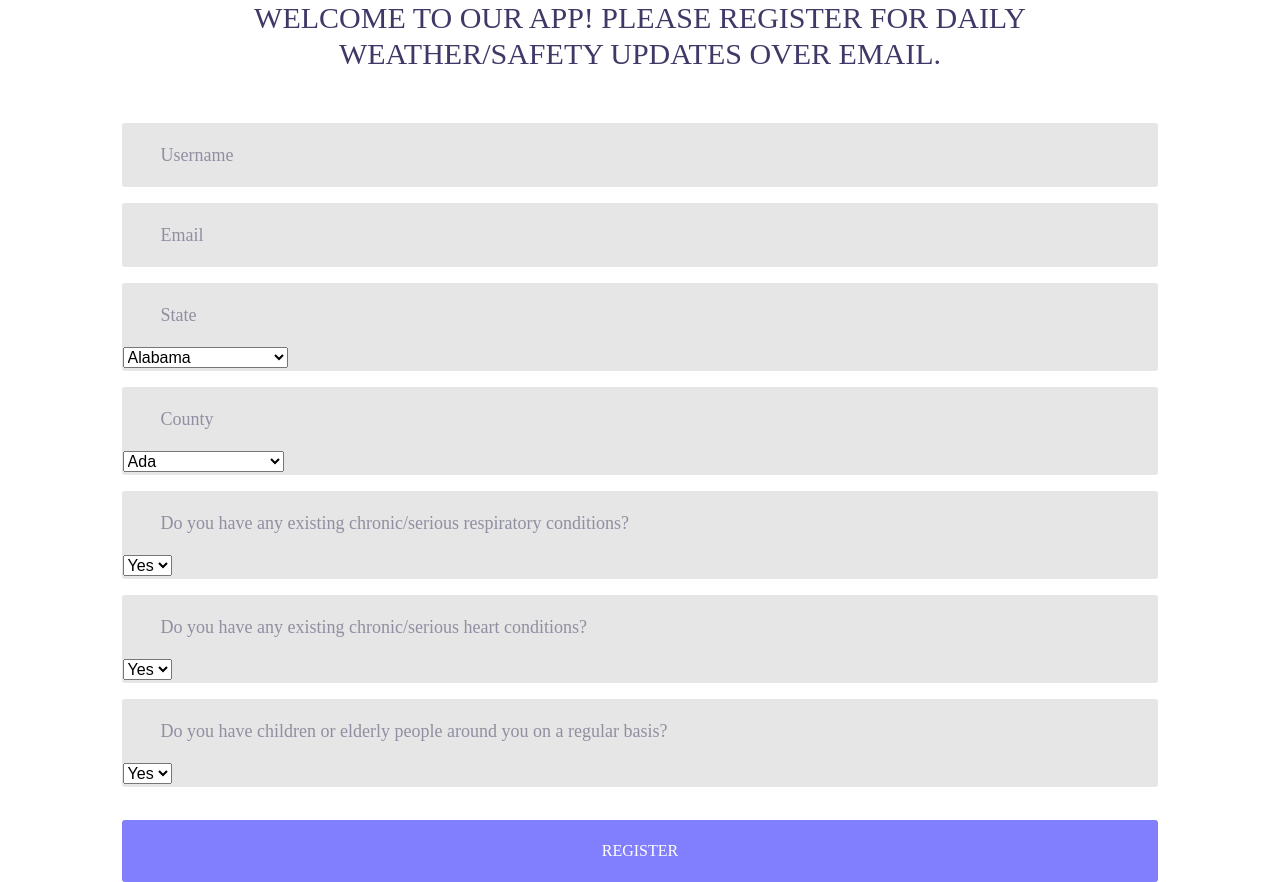
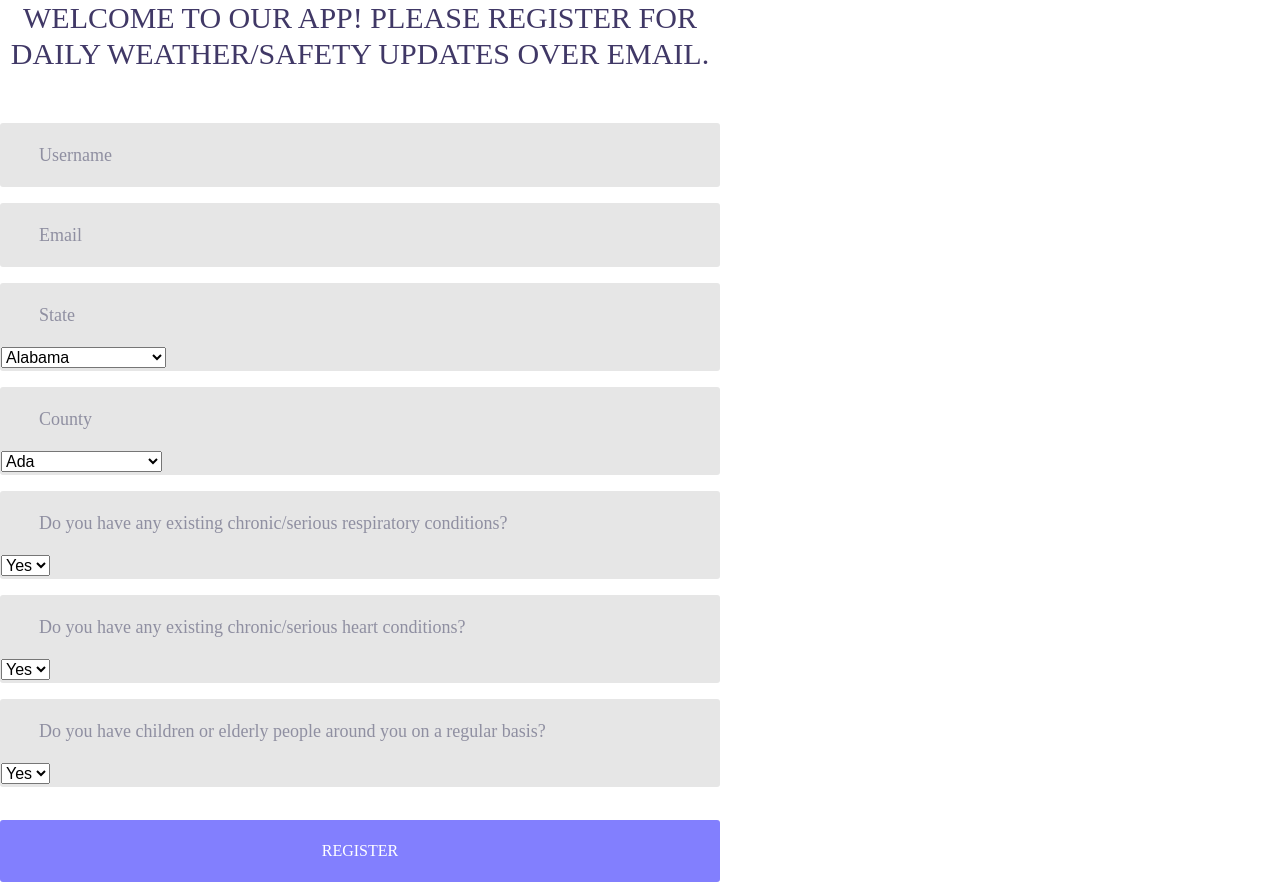
Before and after one commit to sandeepsainath/test-app, a Flask app: page / in a window 1280 px wide. Run offline with Flask 2, Linux system fonts and the light colour scheme; some libraries are stand-ins or nearby versions; some web fonts are replaced.

Commit message:
changes to base

```diff
--- a/templates/base.html
+++ b/templates/base.html
@@ -1,7 +1,7 @@
 <!DOCTYPE html>
 <html lang="en">
 <head>
-    <title>Flask Login</title>
+    <title>Team 020: Weather AQI Prediction App</title>
 	<meta charset="UTF-8">
 	<meta name="viewport" content="width=device-width, initial-scale=1">
 	<link rel="icon" type="image/png" href="{{ url_for('static', filename='images/icons/favicon.ico') }}"/>
@@ -17,9 +17,9 @@
 	<link rel="stylesheet" type="text/css" href="{{ url_for('static', filename='css/main.css')}}">
     <style>
         html, body {
-                width: 90%;
+                width: 75%;
                 height: 100%;
-                margin: auto;
+                margin: left;
                 padding: 0;
             }
     </style>
@@ -94,18 +94,18 @@
             </button>
         </div>
     </form>
-    <div class='tableauPlaceholder' id='viz1638407358201' style='position: relative'>
+    <div class='tableauPlaceholder' id='viz1638408680197' style='position: relative'>
         <noscript>
             <a href='#'>
-                <img alt='DB. Quick View ' src='https:&#47;&#47;public.tableau.com&#47;static&#47;images&#47;KJ&#47;KJNB8Z93N&#47;1_rss.png' style='border: none' />
+                <img alt='DB. Quick View ' src='https:&#47;&#47;public.tableau.com&#47;static&#47;images&#47;2K&#47;2KZNTTZJF&#47;1_rss.png' style='border: none' />
             </a>
         </noscript>
         <object class='tableauViz'  style='display:none;'>
             <param name='host_url' value='https%3A%2F%2Fpublic.tableau.com%2F' />
             <param name='embed_code_version' value='3' />
-            <param name='path' value='shared&#47;KJNB8Z93N' />
+            <param name='path' value='shared&#47;2KZNTTZJF' />
             <param name='toolbar' value='yes' />
-            <param name='static_image' value='https:&#47;&#47;public.tableau.com&#47;static&#47;images&#47;KJ&#47;KJNB8Z93N&#47;1.png' />
+            <param name='static_image' value='https:&#47;&#47;public.tableau.com&#47;static&#47;images&#47;2K&#47;2KZNTTZJF&#47;1.png' />
             <param name='animate_transition' value='yes' />
             <param name='display_static_image' value='yes' />
             <param name='display_spinner' value='yes' />
@@ -115,7 +115,7 @@
         </object>
     </div>
     <script type='text/javascript'>
-        var divElement = document.getElementById('viz1638407358201');
+        var divElement = document.getElementById('viz1638408680197');
         var vizElement = divElement.getElementsByTagName('object')[0];
         if ( divElement.offsetWidth > 800 ) {
             vizElement.style.width='1000px';
@@ -130,18 +130,20 @@
         scriptElement.src = 'https://public.tableau.com/javascripts/api/viz_v1.js';
         vizElement.parentNode.insertBefore(scriptElement, vizElement);
     </script>
-    <div class='tableauPlaceholder' id='viz1638407358201' style='position: relative'>
+    <div class='tableauPlaceholder' id='viz1638408717452' style='position: relative'>
         <noscript>
             <a href='#'>
-                <img alt='DB. Quick View ' src='https:&#47;&#47;public.tableau.com&#47;static&#47;images&#47;KJ&#47;KJNB8Z93N&#47;1_rss.png' style='border: none' />
+                <img alt='DB.Trend ' src='https:&#47;&#47;public.tableau.com&#47;static&#47;images&#47;AQ&#47;AQIDashboardTrendView&#47;DB_Trend&#47;1_rss.png' style='border: none' />
             </a>
         </noscript>
         <object class='tableauViz'  style='display:none;'>
             <param name='host_url' value='https%3A%2F%2Fpublic.tableau.com%2F' />
             <param name='embed_code_version' value='3' />
-            <param name='path' value='shared&#47;KJNB8Z93N' />
+            <param name='site_root' value='' />
+            <param name='name' value='AQIDashboardTrendView&#47;DB_Trend' />
+            <param name='tabs' value='no' />
             <param name='toolbar' value='yes' />
-            <param name='static_image' value='https:&#47;&#47;public.tableau.com&#47;static&#47;images&#47;KJ&#47;KJNB8Z93N&#47;1.png' />
+            <param name='static_image' value='https:&#47;&#47;public.tableau.com&#47;static&#47;images&#47;AQ&#47;AQIDashboardTrendView&#47;DB_Trend&#47;1.png' />
             <param name='animate_transition' value='yes' />
             <param name='display_static_image' value='yes' />
             <param name='display_spinner' value='yes' />
@@ -151,14 +153,14 @@
         </object>
     </div>
     <script type='text/javascript'>
-        var divElement = document.getElementById('viz1638407358201');
+        var divElement = document.getElementById('viz1638408717452');
         var vizElement = divElement.getElementsByTagName('object')[0];
         if ( divElement.offsetWidth > 800 ) {
             vizElement.style.width='1000px';
-            vizElement.style.height='827px';
+            vizElement.style.height='677px';
         } else if ( divElement.offsetWidth > 500 ) {
             vizElement.style.width='1000px';
-            vizElement.style.height='827px';
+            vizElement.style.height='677px';
         } else {
             vizElement.style.width='100%';
             vizElement.style.height='727px';}
```
